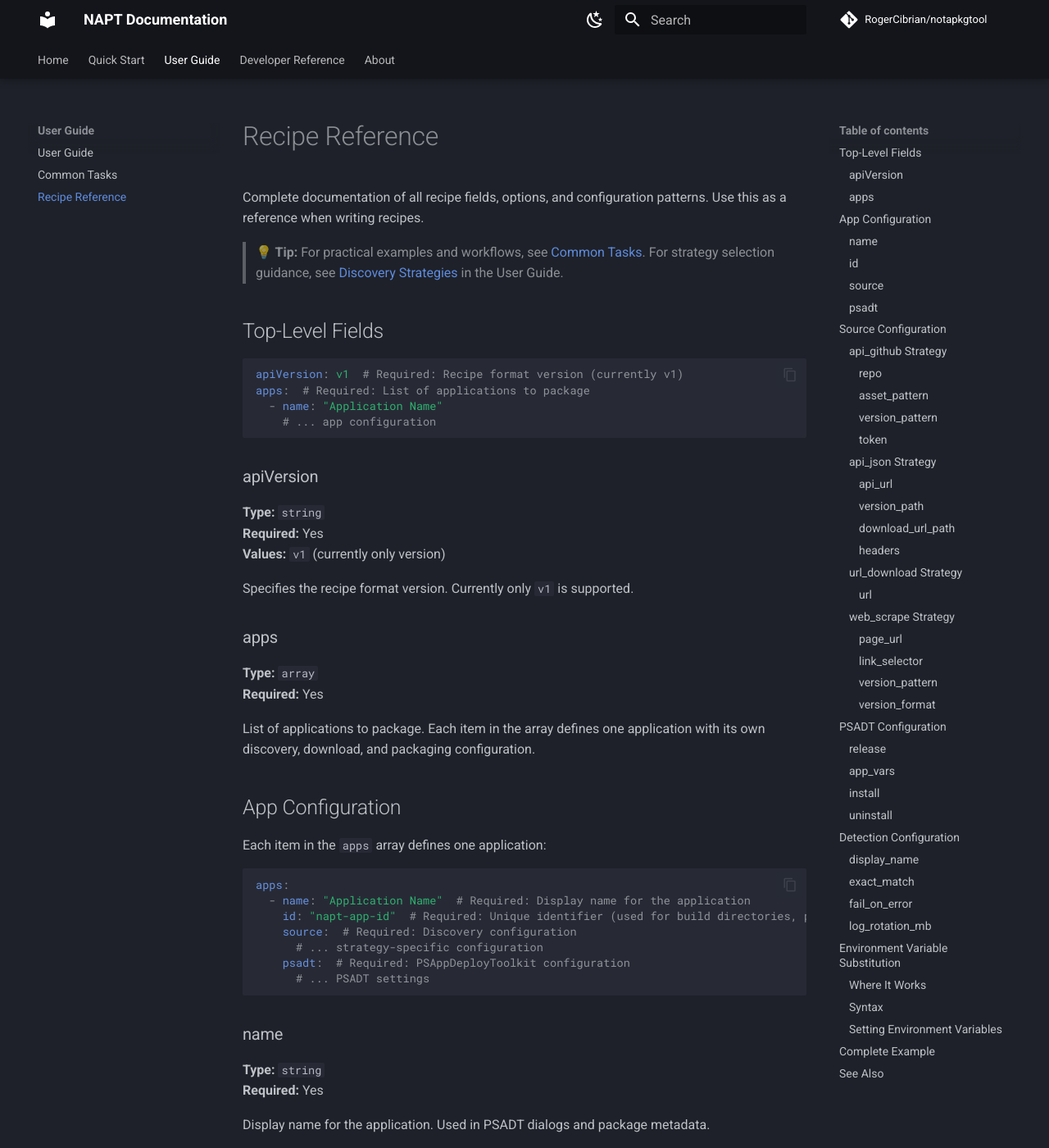
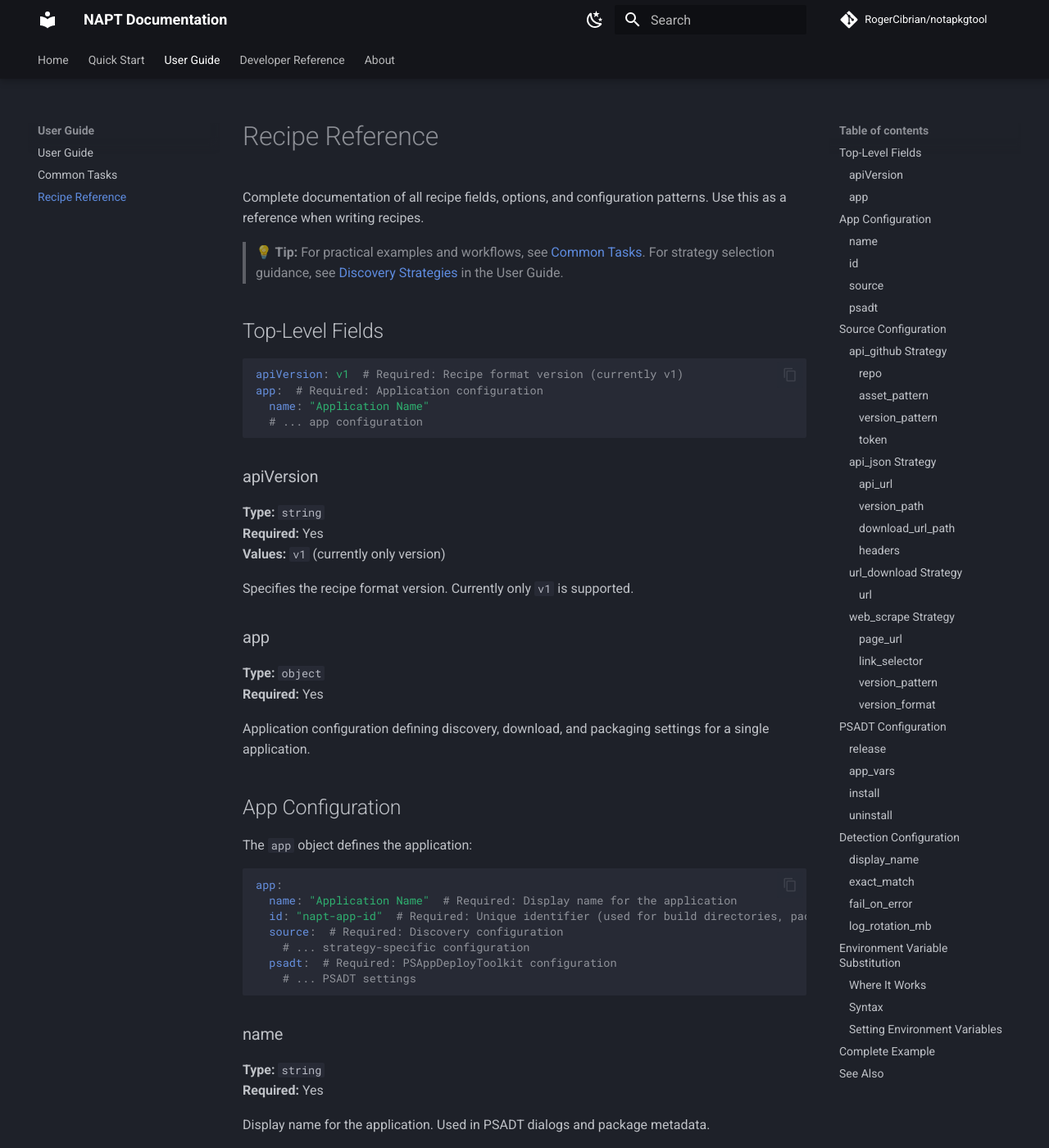
Before and after one commit to RogerCibrian/notapkgtool, an MkDocs documentation site: the page built from docs/recipe-reference.md, in a window 1280 px wide and 1400 px high. Shown: the whole window at 82% size. Built offline with MkDocs 1.6.1 and Material for MkDocs 9.7.7, drawn with Linux system fonts in a browser that asks for light colours; comment, search, counter and statistics services are not loaded; some of the changed text lies outside the part shown.

Commit message:
docs: update documentation for single app recipe format
Update user guide, recipe reference, common tasks, and changelog to reflect
the new single app recipe format (app: instead of apps: array).

````diff
--- a/docs/recipe-reference.md
+++ b/docs/recipe-reference.md
@@ -8,9 +8,9 @@ Complete documentation of all recipe fields, options, and configuration patterns
 
 ```yaml
 apiVersion: v1  # Required: Recipe format version (currently v1)
-apps:  # Required: List of applications to package
-  - name: "Application Name"
-    # ... app configuration
+app:  # Required: Application configuration
+  name: "Application Name"
+  # ... app configuration
 ```
 
 ### apiVersion
@@ -21,25 +21,25 @@ apps:  # Required: List of applications to package
 
 Specifies the recipe format version. Currently only `v1` is supported.
 
-### apps
+### app
 
-**Type:** `array`
+**Type:** `object`
 **Required:** Yes
 
-List of applications to package. Each item in the array defines one application with its own discovery, download, and packaging configuration.
+Application configuration defining discovery, download, and packaging settings for a single application.
 
 ## App Configuration
 
-Each item in the `apps` array defines one application:
+The `app` object defines the application:
 
 ```yaml
-apps:
-  - name: "Application Name"  # Required: Display name for the application
-    id: "napt-app-id"  # Required: Unique identifier (used for build directories, package names)
-    source:  # Required: Discovery configuration
-      # ... strategy-specific configuration
-    psadt:  # Required: PSAppDeployToolkit configuration
-      # ... PSADT settings
+app:
+  name: "Application Name"  # Required: Display name for the application
+  id: "napt-app-id"  # Required: Unique identifier (used for build directories, package names)
+  source:  # Required: Discovery configuration
+    # ... strategy-specific configuration
+  psadt:  # Required: PSAppDeployToolkit configuration
+    # ... PSADT settings
 ```
 
 ### name
@@ -422,7 +422,7 @@ The `detection` section (in `defaults` or per-app) configures detection script g
 
 - **Organization defaults:** `defaults/org.yaml` → `defaults.detection`
 - **Vendor defaults:** `defaults/vendors/<Vendor>.yaml` → `defaults.detection`
-- **Recipe (per-app):** `apps[].detection` (overrides defaults)
+- **Recipe (per-app):** `app.detection` (overrides defaults)
 
 **Configuration:**
 
@@ -434,10 +434,10 @@ defaults:
     log_rotation_mb: 3          # Maximum log file size in MB before rotation
 
 # Or per-app override:
-apps:
-  - name: "My App"
-    detection:
-      display_name: "My Application"  # Required for non-MSI installers, ignored for MSI
+app:
+  name: "My App"
+  detection:
+    display_name: "My Application"  # Required for non-MSI installers, ignored for MSI
       exact_match: true         # Override default for this app
 ```
 
@@ -555,10 +555,10 @@ export GITHUB_TOKEN="your_token_here"
 ```yaml
 apiVersion: v1
 
-apps:
-  - name: "Example Application"
-    id: "napt-example"
-    source:
+app:
+  name: "Example Application"
+  id: "napt-example"
+  source:
       strategy: api_github
       repo: "owner/repo"
       asset_pattern: ".*-x64\\.exe$"
````
Also changed, not shown: docs/changelog.md (+1 -0 lines), docs/common-tasks.md (+20 -20 lines), docs/user-guide.md (+12 -12 lines).
